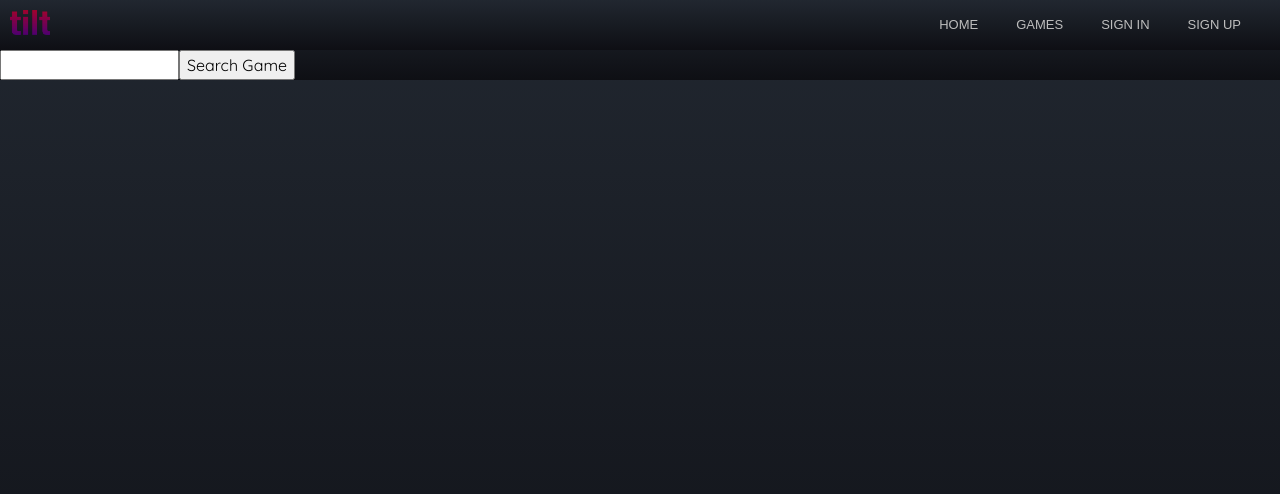
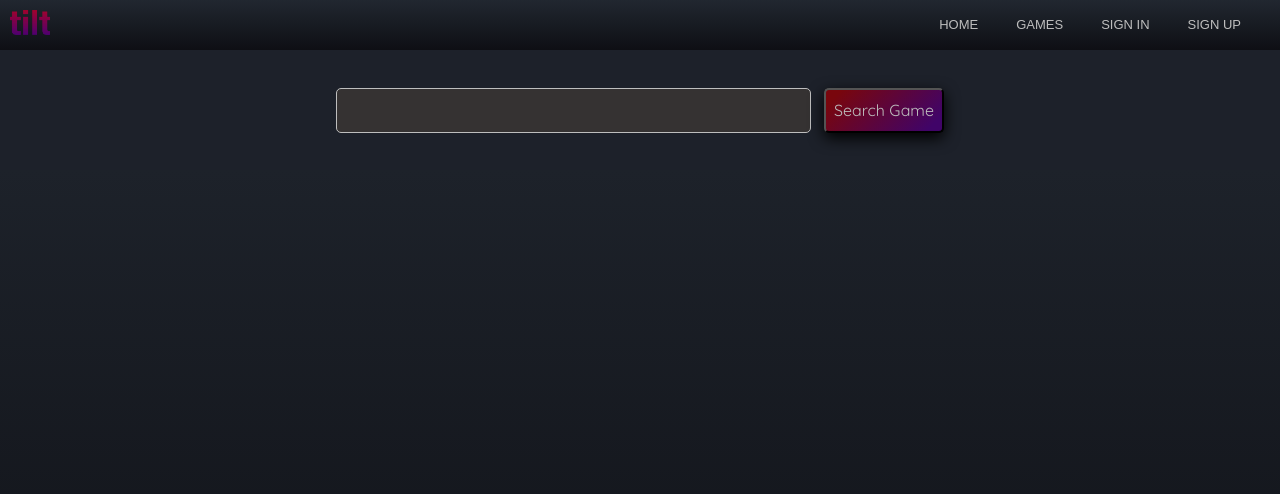
Before and after one commit to sforesi/tilt, a React (Create React App) app: page /search in a window 1280 px wide. Shown: the top 494 px of the page. Built offline with nearby package versions, Linux system fonts and the light colour scheme; a web font is replaced by a local one.

Commit message:
search page stylin

```diff
--- a/src/components/Games/SearchGame.jsx
+++ b/src/components/Games/SearchGame.jsx
@@ -34,7 +34,9 @@ import '../../styles/searchpage.css'
             value={search}
             onChange={e => setSearch(e.target.value)}
           />
-          <input type="submit" value="Search Game" />
+          <input className='searchbtn' type="submit" value="Search Game" />
+        </form>
+        <div className='games'>
       {games.map((game)=>(
         <Link to={`/games/${game.id}`}key={game.id}>
           <SearchCard
@@ -42,7 +44,7 @@ import '../../styles/searchpage.css'
           />
         </Link>
       ))}
-        </form>
+      </div>
     </div>
   )
 }
--- a/src/styles/searchpage.css
+++ b/src/styles/searchpage.css
@@ -0,0 +1,60 @@
+.search {
+  text-align: center;
+  align-items: center;
+  justify-content: center;
+  background-color: #1d212a;
+  height: 120px;
+  display: flex;
+
+}
+
+#gameTitle {
+  width: 475px;
+  height: 45px;
+  border: 1px solid rgb(190, 190, 190);
+  background: rgb(53, 50, 50);
+  border-radius: 5px;
+color: rgb(190, 190, 190);
+font-size: 20px;
+/* margin-bottom: 40px; */
+}
+
+.searchbtn {
+  height: 45px;
+  width: 120px;
+  margin-left: 13px;
+  border-radius: 5px;
+  border: 1 px rgb(190, 190, 190);
+  background-image: linear-gradient(315deg, #400468 10%, #79060d 90%);
+  padding: inherit !important;
+  box-shadow: 0px 5px 15px 0px #000000;
+  color: rgb(190, 190, 190)
+}
+
+
+
+/* ---------- */
+
+.game-image {
+  width: 330px;
+  height: 225px;
+  border-radius: 2%;
+  object-fit: cover;
+  transition: transform 500ms;
+  border: 1px solid rgb(53,50,50);
+}
+
+.game-image:hover{
+  transform: scale(1.1);
+}
+
+.wrapper {
+  margin: 10px;
+}
+
+.games {
+  display: flex;
+  flex-direction: row;
+  flex-wrap: wrap;
+  justify-content: center;
+}
```
